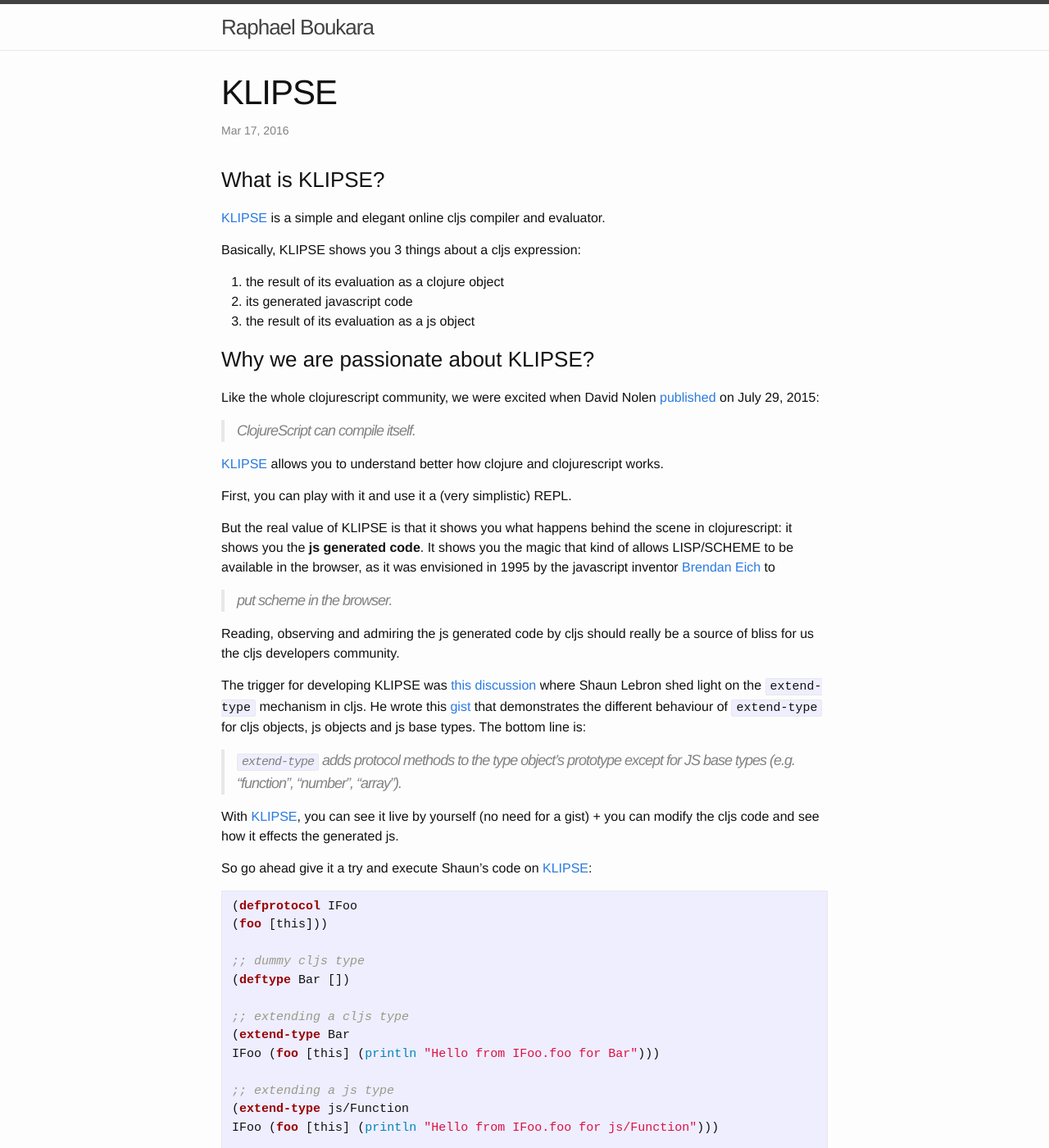
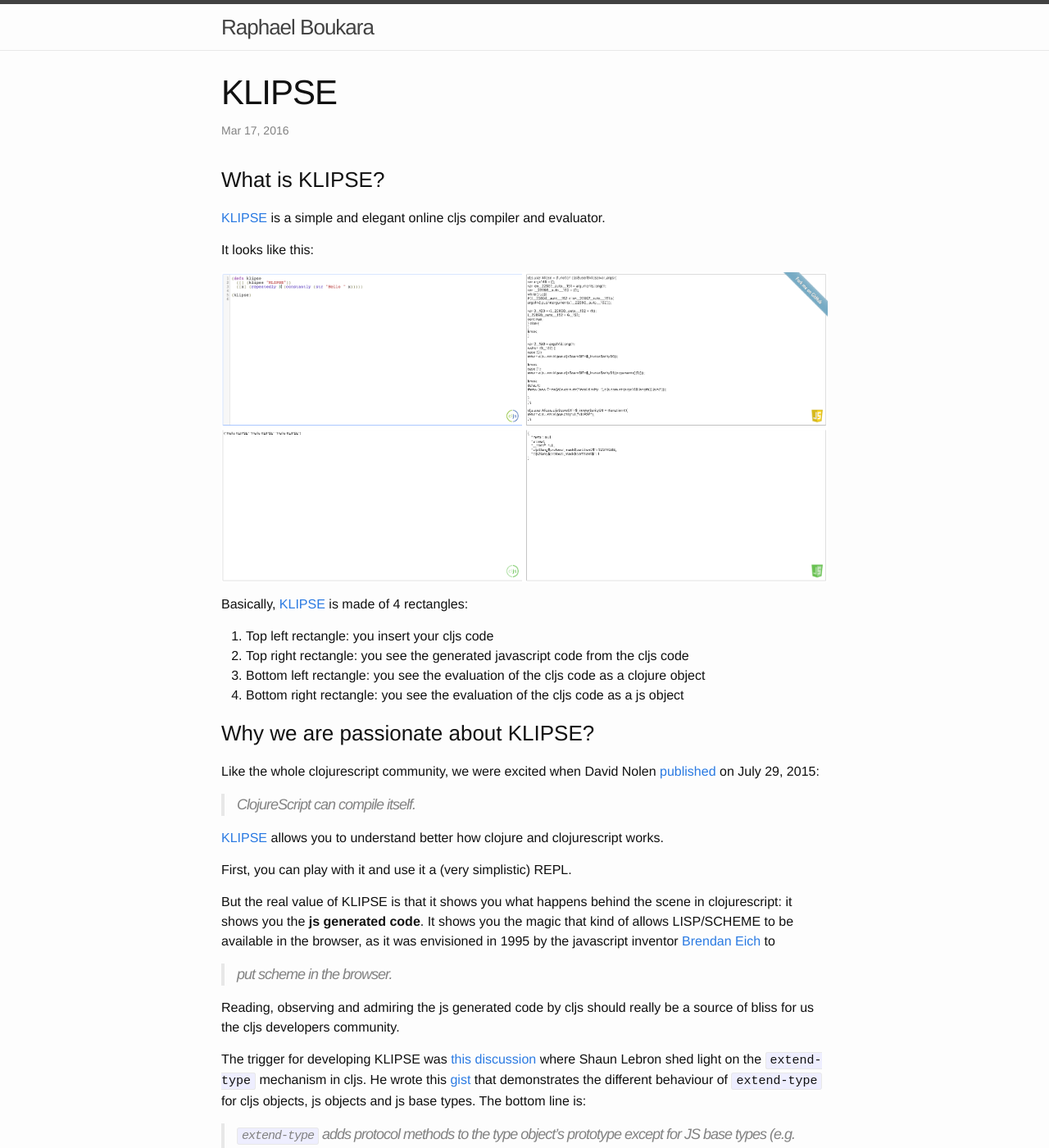
Before and after one commit to viebel/blog.klipse.tech, a Jekyll site: the page built from _posts/2016-03-11-klipse.md, in a window 1280 px wide and 1400 px high. Shown: the whole window at 82% size. Built offline with Jekyll 4.4.1, drawn with Linux system fonts in a browser that asks for light colours; some of the changed text lies outside the part shown.

Commit message:
add images for KLIPSE

```diff
--- a/_posts/2016-03-11-klipse.md
+++ b/_posts/2016-03-11-klipse.md
@@ -9,11 +9,17 @@
 
 [KLIPSE][app-url] is a simple and elegant online cljs compiler and evaluator.
 
-Basically, KLIPSE shows you 3 things about a cljs expression:
 
-1. the result of its evaluation as a clojure object
-2. its generated javascript code
-3. the result of its evaluation as a js object
+It looks like this:
+
+![KLIPSE Screenshot](/assets/hello_klipse.png)
+
+Basically, [KLIPSE][app-url] is made of 4 rectangles:
+
+1. Top left rectangle: you insert your cljs code
+2. Top right rectangle: you see the generated javascript code from the cljs code
+3. Bottom left rectangle: you see the evaluation of the cljs code as a clojure object
+4. Bottom right rectangle: you see the evaluation of the cljs code as a js object
 
 ### Why we are passionate about KLIPSE?
 
```
Also changed, not shown: other parts of _posts/2016-03-11-klipse.md (+0 -1 lines), assets/defprotocol_klipse.png (added), assets/hello_klipse.png (added).
